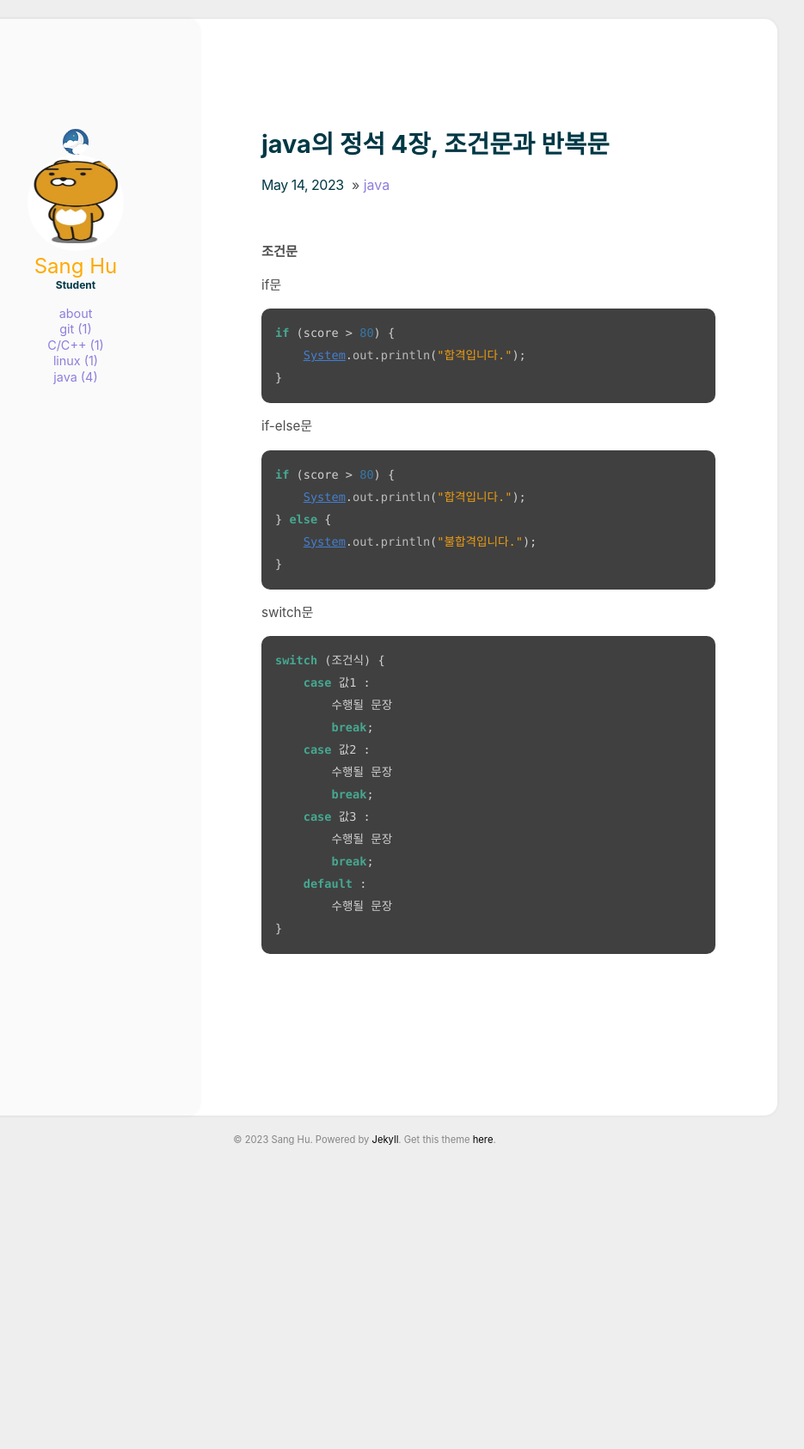
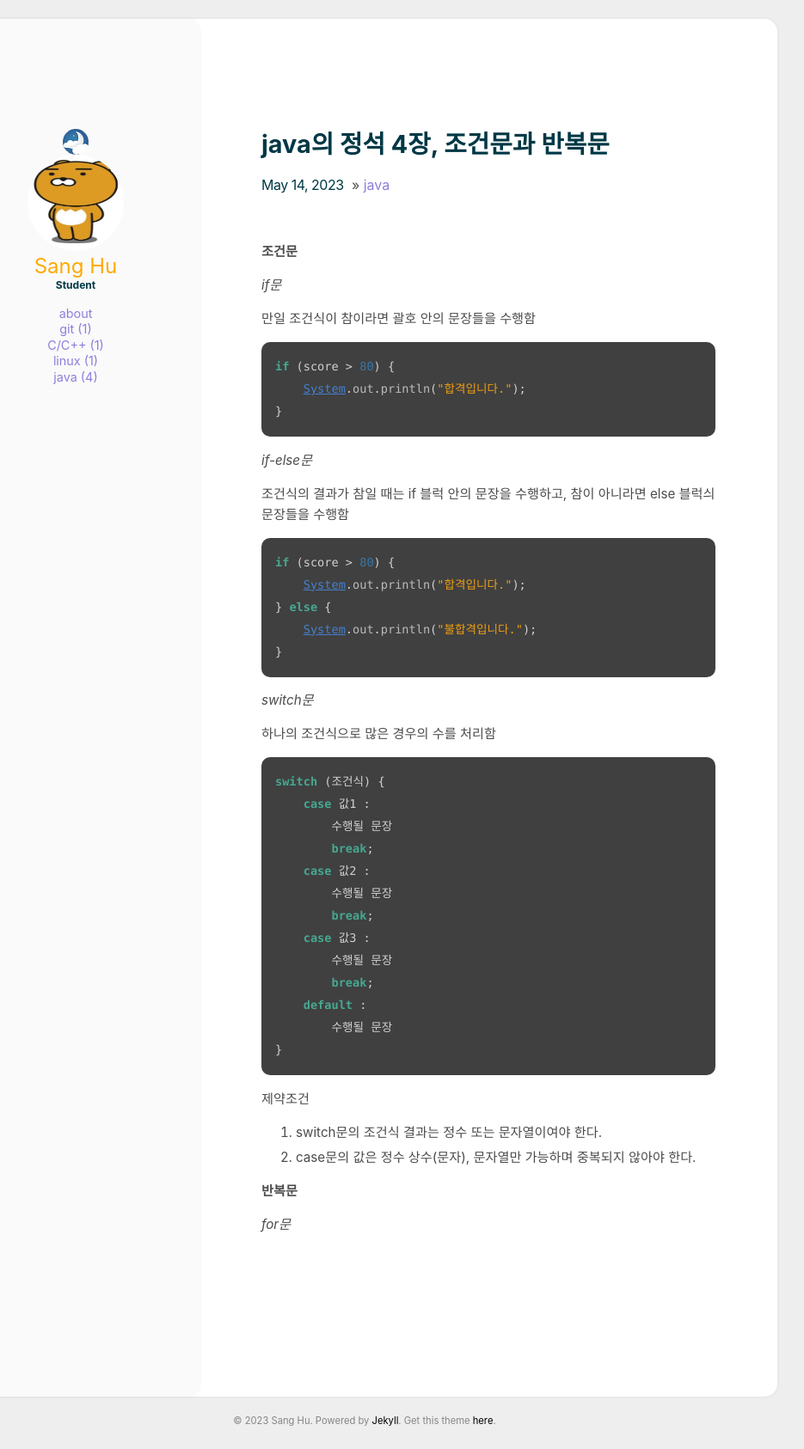
Before and after one commit to hoohoo1220/blog, a Jekyll site: the page built from _posts/2023-05-14-java-chapter4.md, in a window 1280 px wide. Shown: the whole page at 86% size, without its empty margins (216-1151 px from the left). Built offline with Jekyll 4.4.1, drawn with Linux system fonts in a browser that asks for light colours; before the commit the page ends 1359 px from its top, so only the background shows below that.

Commit message:
내용 추가

````diff
--- a/_posts/2023-05-14-java-chapter4.md
+++ b/_posts/2023-05-14-java-chapter4.md
@@ -6,7 +6,9 @@ comments: true
 
 **조건문**
 
-if문
+*if문*
+
+만일 조건식이 참이라면 괄호 안의 문장들을 수행함
 
 ```java
 if (score > 80) {
@@ -14,7 +16,9 @@ if (score > 80) {
 }
 ```
 
-if-else문
+*if-else문*
+
+조건식의 결과가 참일 때는 if 블럭 안의 문장을 수행하고, 참이 아니라면 else 블럭싀 문장들을 수행함
 
 ```java
 if (score > 80) {
@@ -24,7 +28,9 @@ if (score > 80) {
 }
 ```
 
-switch문
+*switch문*
+
+하나의 조건식으로 많은 경우의 수를 처리함
 
 ```java
 switch (조건식) {
@@ -41,3 +47,12 @@ switch (조건식) {
         수행될 문장
 }
 ```
+제약조건
+1. switch문의 조건식 결과는 정수 또는 문자열이여야 한다.
+2. case문의 값은 정수 상수(문자), 문자열만 가능하며 중복되지 않아야 한다.
+
+
+
+**반복문**
+
+*for문*
````
Also changed, not shown: _posts/2023-05-14-java-chapter3.md (+4 -3 lines).
